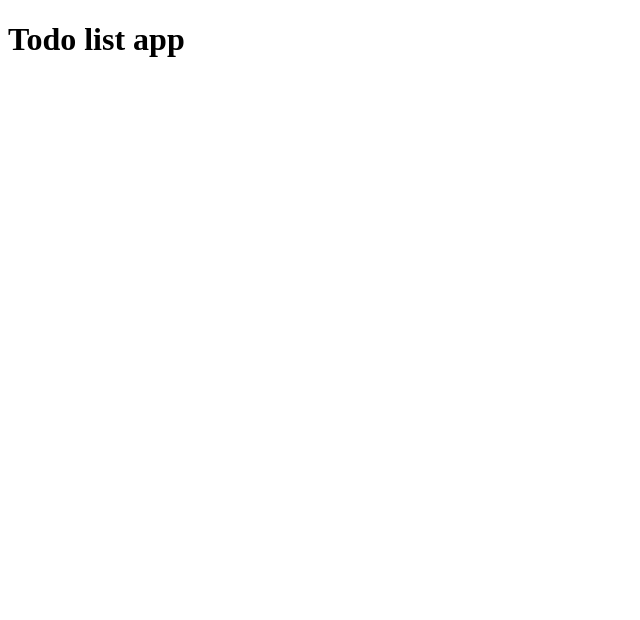
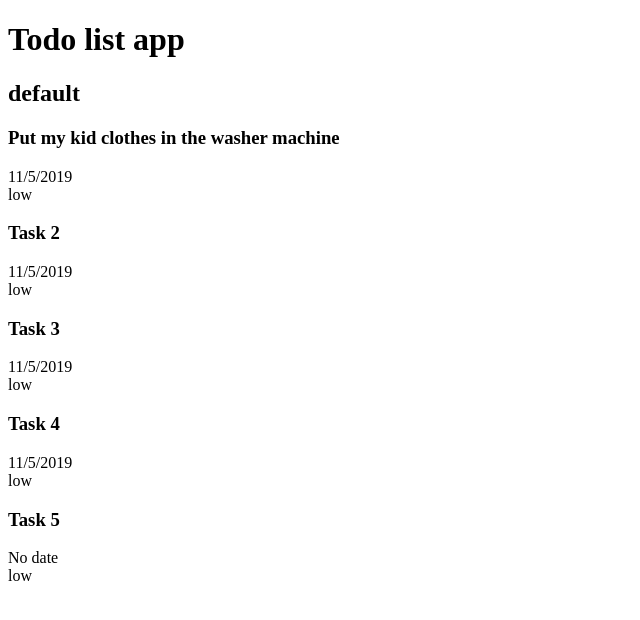
Before and after one commit to MauricioRobayo/todo-list, a website built with webpack: page src/index.html in a window 1280 px wide. Shown: the whole page, without its empty margins (0-640 px from the left). Built offline with nearby package versions, Linux system fonts and the light colour scheme.

Commit message:
Create messaging system

```diff
--- a/src/index.html
+++ b/src/index.html
@@ -8,5 +8,7 @@
   </head>
   <body>
     <h1>Todo list app</h1>
+    <main id='project-container'>
+    </main>
   </body>
 </html>
--- a/src/index.js
+++ b/src/index.js
@@ -1,3 +1,42 @@
-import Todo from './js/todo';
+import Project from './js/project';
+import DomProject from './js/dom-project';
+import { unsubscribe } from './js/messager';
 
-window.Todo = Todo;
+const project = new Project();
+
+project.createTodo({
+  title: 'Put my kid clothes in the washer machine',
+  dueDate: '2019-11-05',
+});
+
+project.createTodo({
+  title: 'Task 2',
+  dueDate: '2019-11-05',
+});
+
+project.createTodo({
+  title: 'Task 3',
+  dueDate: '2019-11-05',
+});
+
+project.createTodo({
+  title: 'Task 4',
+  dueDate: '2019-11-05',
+});
+
+const domProject = new DomProject();
+domProject.appendTo(document.querySelector('#project-container'));
+domProject.project = project;
+domProject.updateTodos();
+
+
+project.createTodo({
+  title: 'Task 5',
+});
+
+unsubscribe('changed', `dom-${project.name}`);
+
+project.createTodo({
+  title: 'Task 6',
+  dueDate: '2019-11-05',
+});
--- a/src/js/dom-project.js
+++ b/src/js/dom-project.js
@@ -1,22 +1,28 @@
 /* eslint-disable no-underscore-dangle */
 import DomTodo from './dom-todo';
+import { subscribe } from './messager';
 
 export default class DomProject {
   constructor() {
-    this.project = null;
+    this._project = null;
     this.domTodos = [];
     this.element = document.createElement('div');
     this.header = document.createElement('h2');
     this.todosContainer = document.createElement('div');
+    this.element.append(this.header, this.todosContainer);
+  }
+
+  appendTo(container) {
+    container.append(this.element);
   }
 
   createTodo() {
     const node = new DomTodo();
     this.domTodos.push(node);
-    this.todosContainer.append(node);
+    node.appendTo(this.todosContainer);
   }
 
-  fillTodos() {
+  updateTodos() {
     let index = 0;
     this._project.forEach((todo) => {
       if (index >= this.domTodos.length) {
@@ -35,7 +41,11 @@ export default class DomProject {
     this._project = prj;
     if (prj) {
       this.header.textContent = prj.name;
-      this.fillTodos();
+      subscribe('changed', `dom-${prj.name}`, (id, message) => {
+        if (message.subject === this._project) {
+          this.updateTodos();
+        }
+      });
     }
   }
 }
--- a/src/js/dom-todo.js
+++ b/src/js/dom-todo.js
@@ -10,7 +10,7 @@ export default class DomTodo {
     this.element.append(this.title, this.description, this.dueDate, this.priority);
   }
 
-  append(container) {
+  appendTo(container) {
     container.append(this.element);
   }
 
@@ -18,7 +18,7 @@ export default class DomTodo {
     this.displayId = todo.id;
     this.title.textContent = todo.title;
     this.description.textContent = todo.description;
-    this.dueDate.textContent = todo.dueDate.toLocaleDateStr();
+    this.dueDate.textContent = todo.dueDate ? todo.dueDate.toLocaleDateString() : 'No date';
     this.priority.textContent = todo.priority;
     this.element.classList.remove('hide');
   }
--- /dev/null
+++ b/src/js/messager.js
@@ -0,0 +1,22 @@
+
+const subscribers = {};
+
+export function subscribe(topic, id, callback) {
+  if (!subscribers[topic]) {
+    subscribers[topic] = {};
+  }
+  subscribers[topic][id] = callback;
+}
+
+export function unsubscribe(topic, id) {
+  if (subscribers[topic]) {
+    delete subscribers[topic][id];
+  }
+}
+
+export function publish(topic, message) {
+  if (subscribers[topic]) {
+    const followers = subscribers[topic];
+    Object.keys(followers).forEach((id) => followers[id](id, message));
+  }
+}
--- a/src/js/project.js
+++ b/src/js/project.js
@@ -1,14 +1,23 @@
+import Todo from './todo';
+import { publish } from './messager';
+
 /* eslint-disable no-underscore-dangle */
 export default class Project {
-  constructor({ name }) {
+  constructor({ name } = { name: 'default' }) {
     this.name = name;
     this.todos = {};
     this.count = 0;
   }
 
+  createTodo(attr) {
+    return this.addTodo(new Todo(attr));
+  }
+
   addTodo(todo) {
     this.todos[todo.id] = todo;
     this.count += 1;
+    publish('changed', { subject: this });
+    return todo;
   }
 
   removeTodo(id) {
```
